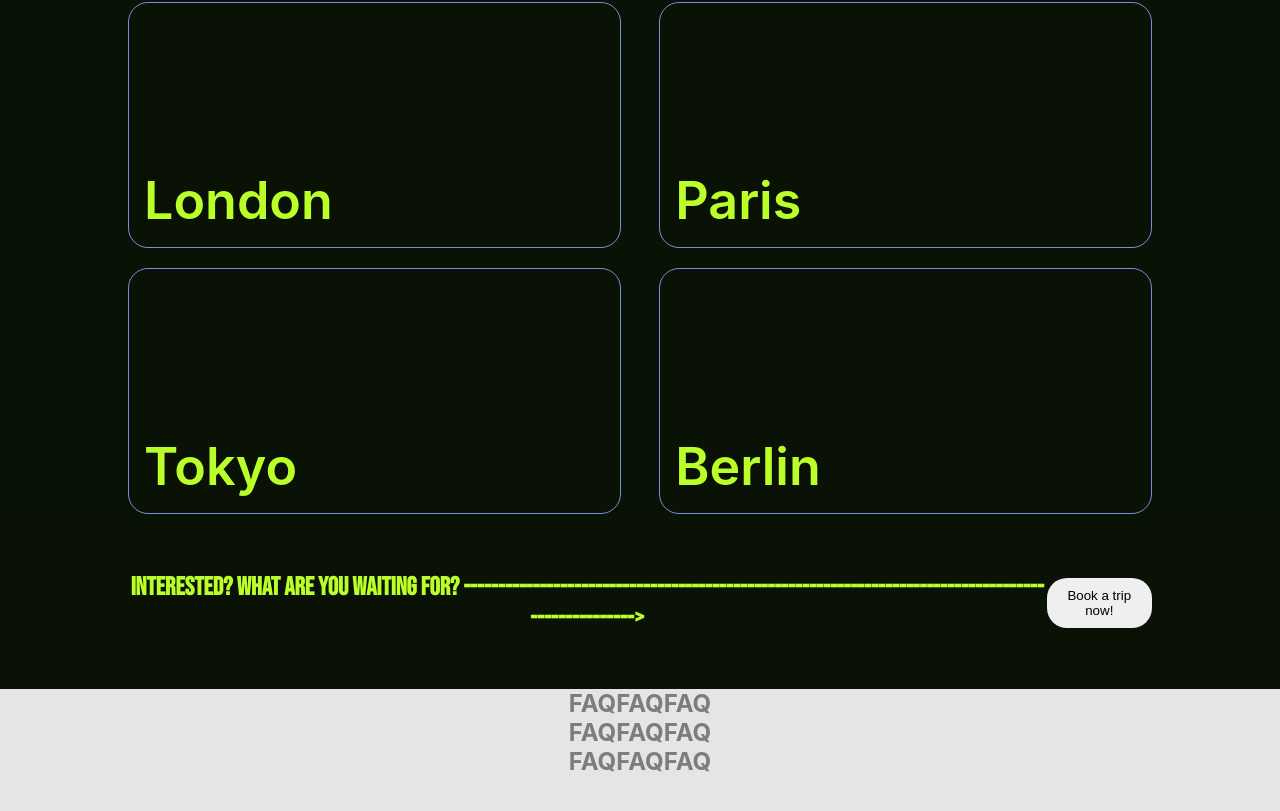
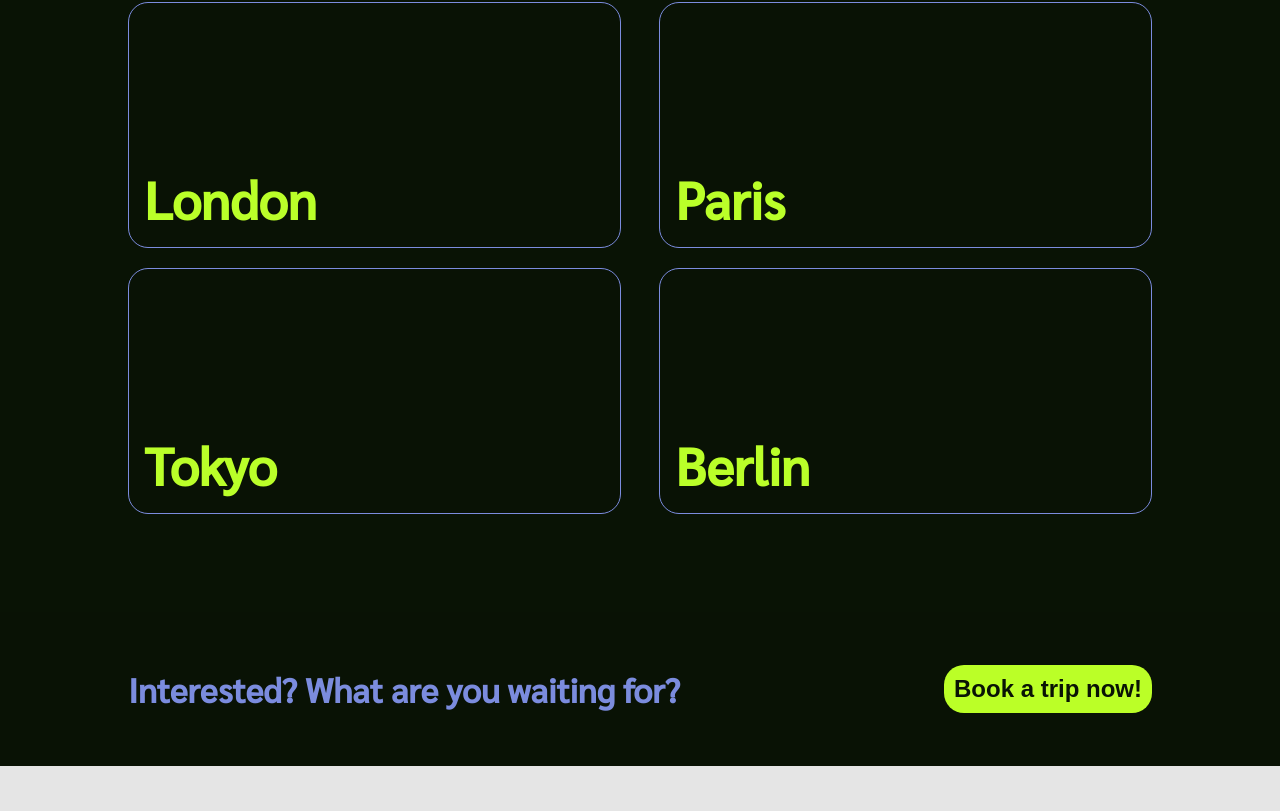
Before and after one commit to Matt-478/Capstone_Project_Travel, a React (Create React App) app in the folder capstone-travel/: page /home in a window 1280 px wide. Shown: the part 447-1258 px from the top of the page. Built offline with nearby package versions, Linux system fonts and the light colour scheme.

Commit message:
code cleanup and added styling

```diff
--- a/capstone-travel/src/App.css
+++ b/capstone-travel/src/App.css
@@ -22,7 +22,7 @@ body {
 }
 
 h1, h2, h3, h4, h5, h6, p{
-  /* font-family: 'Sarabun', sans-serif; */
+  font-family: 'Sarabun', sans-serif;
   /* font-family: 'Bebas Neue', cursive; */
   margin: 0;
 }
@@ -52,13 +52,13 @@ a { text-decoration: none; }
 .navbar {
   height: 10%;
   text-align: left;
-  /* background-color: var(--main-grey); */
   background-color: var(--corn-grey-bg);
 }
 
 .navbar h2 {
   font-size: 42px;
   color: var(--corn-black);
+  /* color: var(--corn-green-bright); */
   font-family: 'DM Serif Display' !important;
   font-weight: 400;
 }
@@ -79,7 +79,7 @@ a { text-decoration: none; }
   background-color: #091305;
   height: 60vh;
   padding-top: 35px;
-  padding-bottom: 35px;
+  padding-bottom: 130px;
   /* margin-bottom: 30px; */
   /* box-shadow: 0px 1px 20px 20px rgb(9 19 5); */
 }
@@ -88,7 +88,8 @@ a { text-decoration: none; }
 .head-line h2{
   font-family: 'DM Serif Display', serif;
   font-size: 50px;
-  color: var(--corn-grey-bg);
+  /* color: var(--corn-grey-bg); */
+  color: var(--corn-green-bright);
 }
 
 
@@ -213,12 +214,15 @@ input[type="text"]{
 .change-page-btn {
   background-color: var(--corn-black);
   color: var(--corn-green-bright);
-  /* border: 5px solid var(--corn-green-bright); */
   padding: 50px 10%;
 }
 
 .change-page-btn h3 {
-  font-family: 'Bebas Neue', cursive;
+  /* font-family: 'Bebas Neue', cursive;  */
+  /* font-family: 'DM Serif Display', serif; */
+  font-family: 'Sarabun', sans-serif;
+  color: var(--corn-blue);
+  font-size: 2.1em;
 }
 
 .change-page-btn button {
@@ -228,10 +232,18 @@ input[type="text"]{
   padding: 10px;
   border-radius: 20px;
   cursor: pointer;
+
+  color: #091305;
+  background: #bbff27;
+  font-weight: 600;
+  font-size: 1.5em;
 }
 
 .change-page-btn button:hover {
-  background-color: rgb(212, 207, 207);
+  box-sizing: border-box;
+  background-color: rgb(9 19 5);
+  color: var(--corn-green-bright);
+  border: 2px solid var(--corn-green-bright);
 }
 
 /* /FLIGHT   /FLIGHT    /FLIGHT    /FLIGHT    /FLIGHT    /FLIGHT    /FLIGHT    /FLIGHT   /FLIGHT    /FLIGHT  */
@@ -394,7 +406,8 @@ input[type="text"]{
 /* LOADER  */
 
 .loader {
-  color: #c5601d;
+  /* color: #c5601d; */
+  color: var(--corn-green-bright);
   font-size: 90px;
   text-indent: -9999em;
   overflow: hidden;
@@ -717,6 +730,24 @@ transition: margin 300ms cubic-bezier(0.17, 0.04, 0.03, 0.94);
   /* works only if the other flexes on form and the other are off */
 }
 
+.options-input-box .custom-search-btn {
+  align-self: end;
+  height: 2.8rem;
+  background: #f5f5f5;
+  outline: none;
+  border: none;
+  border-radius: 1.625rem;
+  padding: 0 15px;
+  font-size: 1rem;
+  margin-bottom: 11px;
+  font-weight: 600;
+  cursor: pointer;
+}
+
+.options-input-box .custom-search-btn:hover {
+  background-color: #cecece;
+}
+
 /* IMG_DISPLAY */
   .image-display{
     background-color: var(--corn-black);
--- a/capstone-travel/src/App.js
+++ b/capstone-travel/src/App.js
@@ -18,8 +18,7 @@ function App() {
         {/* <Route path="/" exact render={(props) => <Home title="Strive" {...props} />} /> */}
         <Route path="/404" exact component={<ErrorPage />} />
         <footer className="p-page">
-          {/* <h2 className="text-centre">FOOTER AREA</h2> */}
-          <div className="text-space-between">
+          {/* <div className="text-space-between">
             <div>
               <h4>FAQ</h4>
               <h4>FAQ</h4>
@@ -35,18 +34,7 @@ function App() {
               <h4>FAQ</h4>
               <h4>FAQ</h4>
             </div>
-            <div>
-
-            <div className="circle  c-7"></div>
-              <div className="circle  c-8"></div>
-              <div className="circle  c-8-3"></div>
-            </div>
-            <div>
-              <div className="circle  c-8-1"></div>
-              <div className="circle  c-8-4"></div>
-              <div className="circle  c-8-2"></div>
-            </div>
-          </div>
+          </div> */}
         </footer>
       </Router>
     </div>
--- a/capstone-travel/src/components/HomePage.jsx
+++ b/capstone-travel/src/components/HomePage.jsx
@@ -131,7 +131,7 @@ const HomePage = ({history}) => {
 
   const handleSubmit = (e) => {
     e.preventDefault()
-    setRealState(query)
+    // setRealState(query)
   }
 
   const handleBookTrip = () => {
@@ -220,12 +220,10 @@ const HomePage = ({history}) => {
               }
           </ul>
         </div>
-      {/*<PexelsPhotos query={realState}/>*/}
       <div className="d-flex align-center space-between change-page-btn">
-        <h3 className="d-inline">Interested? What are you waiting for? ---------------------------------------------------------------------------------------------------{'>'}</h3>
+        <h3 className="d-inline">Interested? What are you waiting for?</h3>
         <button className="pill-btn book-a-trip-btn" onClick={handleBookTrip}>Book a trip now!</button>
-    </div>
-    {/* videos based on location */}
+      </div>
     <div>
     </div>
   </>
--- a/capstone-travel/src/components/TravelOffers.jsx
+++ b/capstone-travel/src/components/TravelOffers.jsx
@@ -225,6 +225,10 @@ const TravelOffers = ({ history }) => {
     })
   }
 
+  function handleSearchClick(e) {
+      e.preventDefault()
+  }
+
   return(
     <>
     <div className=" dark-banner">
@@ -242,7 +246,6 @@ const TravelOffers = ({ history }) => {
              <input type="checkbox"
               onClick={handleCheckbox}
               defaultChecked={selectedOptions.nonStop}
-              // value={selectedOptions.nonStop}
               />
            </div>
 
@@ -273,6 +276,10 @@ const TravelOffers = ({ history }) => {
               <option>First</option>
             </select>
             </div>
+
+            <button onClick={(e) => handleSearchClick(e)} class="custom-search-btn">
+              Search
+            </button>
           </div>
         </form>
       </div>
@@ -305,7 +312,7 @@ const TravelOffers = ({ history }) => {
                   />
             ))
           ) : "nah, bruh"
-        : null //should be loader
+        : <div className="loader"></div> //should be loader
         }
       </div>
   </div>
@@ -314,24 +321,3 @@ const TravelOffers = ({ history }) => {
 }
 
 export default TravelOffers
-
-{/*
-// id Qib3QfOzZG1a6g8r8zX0Kx9XhtA8XBS6
-
-// INPUTS
-// departureDate    YYYY-MM-DD    string
-// returnDate   YYYY-MM-DD    string
-// adults(12+)    1-100     integer
-// kids           1-100     integer
-// travelClass     economy, premium economy, business or first class     string
-// nonStop      true/false      boolean
-// maxPrice       1-100000        integer
-// max 1-10000  integer     for me */}
-      {/* ERROR HANDLING {
-      { error && (
-        // "error"
-        history.push('/404')
-        ) } */
-      }
-      {/* </div> */}
-      {/* </div> */}
```
Also changed, not shown: capstone-travel/src/components/DisplayFLights.jsx (+0 -30 lines).
